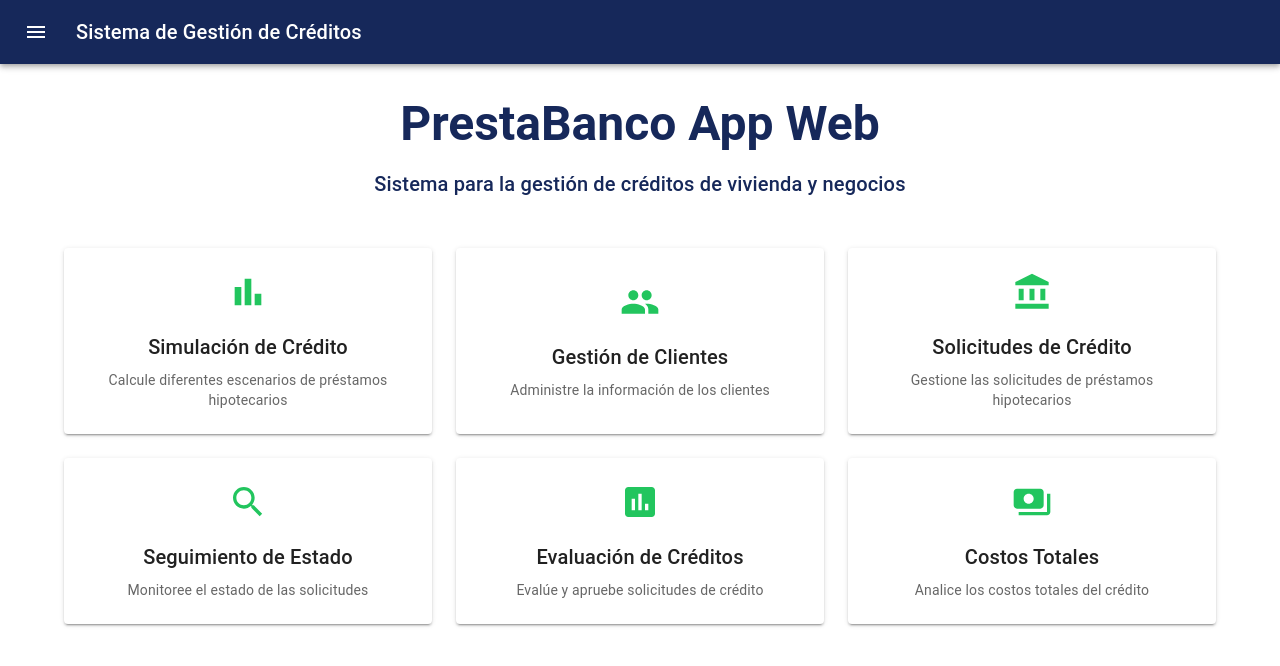
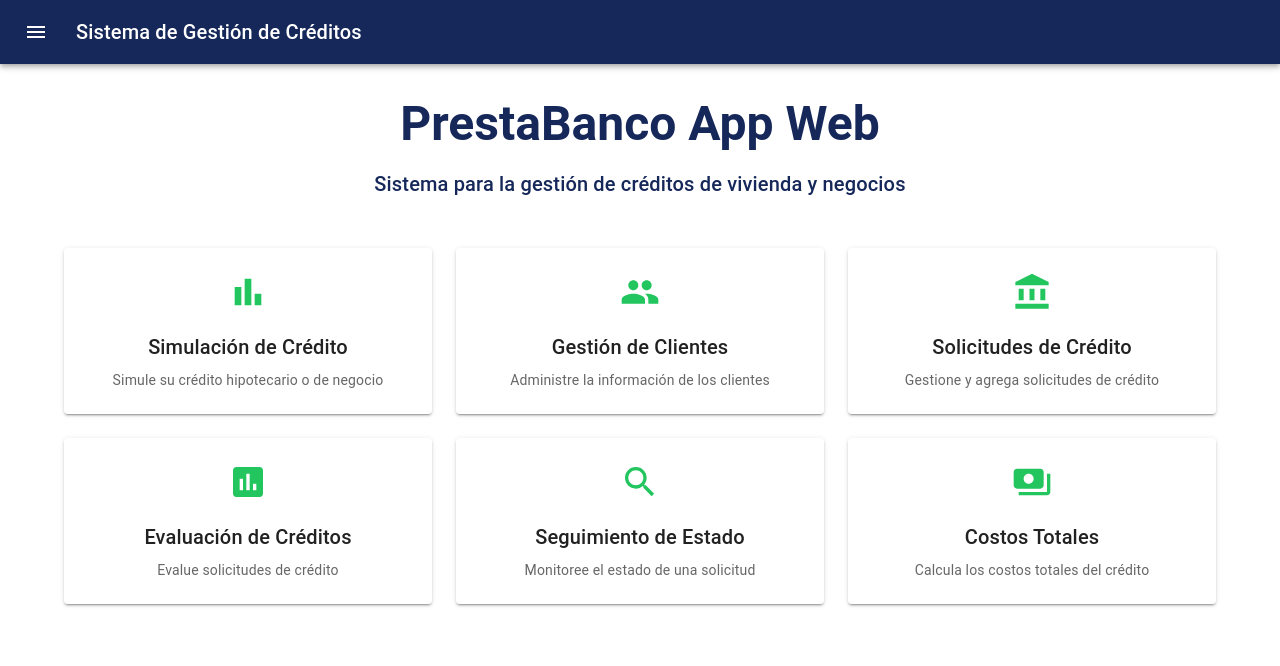
Before and after one commit to reii23/prestabanco-entrega2, a React (Vite) app in the folder front/interface/: page / in a window 1280 px wide. Shown: the top 666 px of the page. Built offline with nearby package versions, Linux system fonts and the light colour scheme.

Commit message:
update content in buttons
se actualiza el contenido y se ordenan los botones según el orden de HU

```diff
--- a/front/interface/src/components/Home.jsx
+++ b/front/interface/src/components/Home.jsx
@@ -26,7 +26,7 @@ const Home = () => {
   const features = [
     {
       title: "Simulación de Crédito",
-      description: "Calcule diferentes escenarios de préstamos hipotecarios",
+      description: "Simule su crédito hipotecario o de negocio",
       icon: <BarChart sx={{ fontSize: 40, color: '#22c55e' }} />,
       path: "/credit-simulation"
     },
@@ -38,25 +38,25 @@ const Home = () => {
     },
     {
       title: "Solicitudes de Crédito",
-      description: "Gestione las solicitudes de préstamos hipotecarios",
+      description: "Gestione y agrega solicitudes de crédito",
       icon: <AccountBalance sx={{ fontSize: 40, color: '#22c55e' }} />,
       path: "/loans"
     },
     {
+        title: "Evaluación de Créditos",
+        description: "Evalue solicitudes de crédito",
+        icon: <Assessment sx={{ fontSize: 40, color: '#22c55e' }} />,
+        path: "/loans"
+    },
+    {
       title: "Seguimiento de Estado",
-      description: "Monitoree el estado de las solicitudes",
+      description: "Monitoree el estado de una solicitud",
       icon: <Search sx={{ fontSize: 40, color: '#22c55e' }} />,
       path: "/creditstatus"
     },
     {
-      title: "Evaluación de Créditos",
-      description: "Evalúe y apruebe solicitudes de crédito",
-      icon: <Assessment sx={{ fontSize: 40, color: '#22c55e' }} />,
-      path: "/loans"
-    },
-    {
       title: "Costos Totales",
-      description: "Analice los costos totales del crédito",
+      description: "Calcula los costos totales del crédito",
       icon: <Payments sx={{ fontSize: 40, color: '#22c55e' }} />,
       path: "/loan-cost"
     }
```
